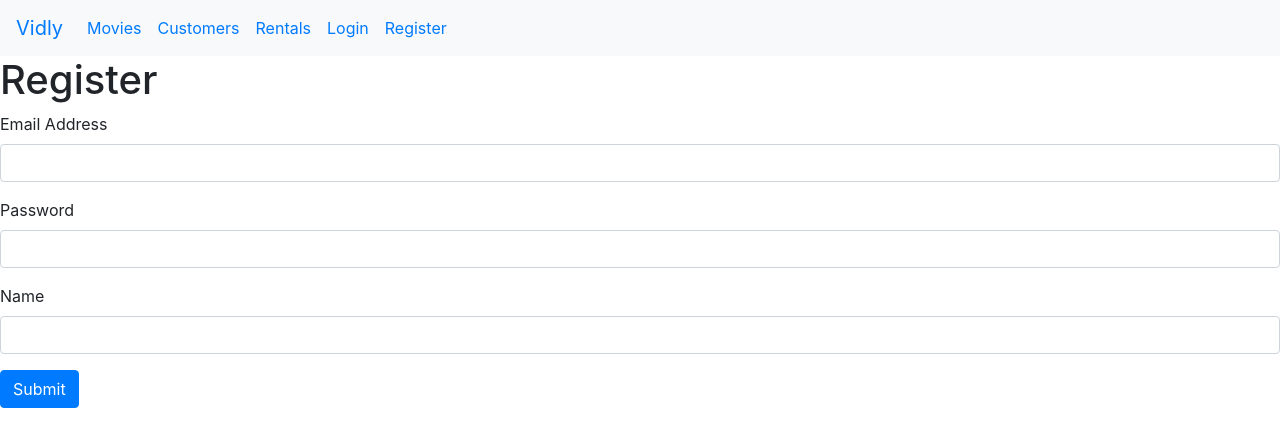
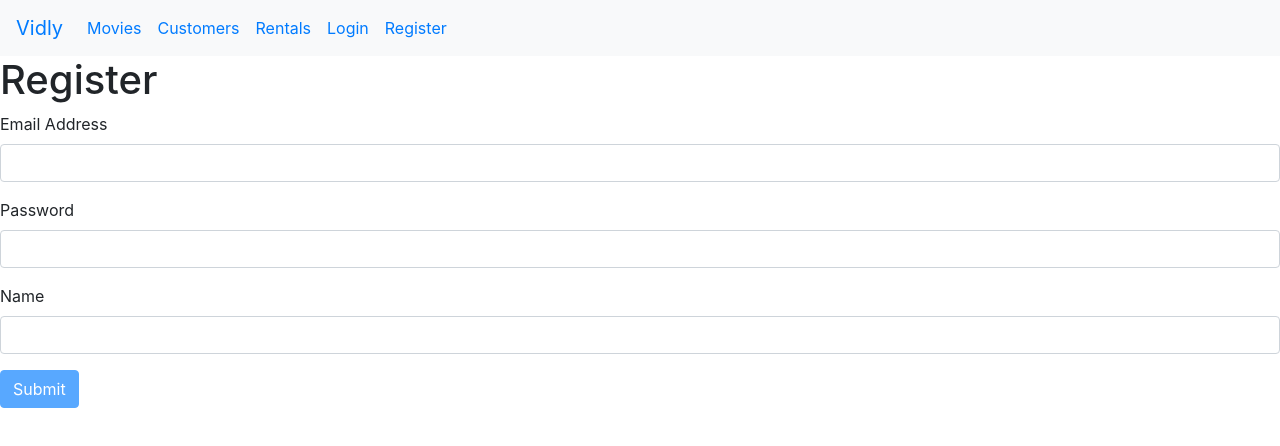
Before and after one commit to Bennity/vidly, a React (Create React App) app: page /Register in a window 1280 px wide. Shown: the top 446 px of the page. Built offline with nearby package versions, Linux system fonts and the light colour scheme.

Commit message:
register working

```diff
--- a/package.json
+++ b/package.json
@@ -8,7 +8,7 @@
     "@testing-library/user-event": "^7.2.1",
     "bootstrap": "^4.4.1",
     "font-awesome": "^4.7.0",
-    "joi": "^14.3.1",
+    "joi-browser": "^13.4.0",
     "lodash": "^4.17.15",
     "react": "^16.13.0",
     "react-dom": "^16.13.0",
--- a/src/forms/registerForm.jsx
+++ b/src/forms/registerForm.jsx
@@ -1,15 +1,18 @@
 import React, { Component } from "react";
-import Joi from "joi";
+import Joi from "joi-browser";
 
 class registerForm extends Component {
   handleSubmit = e => {
     e.preventDefault();
+    const errors = this.validate();
+    this.setState({ errors: errors || {} });
+    if (errors) return;
     console.log("submit");
   };
 
   handleChange = e => {
     const errors = { ...this.state.errors };
-    const errorMessage = this.validate(e.currentTarget);
+    const errorMessage = this.validateProperty(e.currentTarget);
     if (errorMessage) errors[e.currentTarget.name] = errorMessage;
     else delete errors[e.currentTarget.name];
 
@@ -20,12 +23,20 @@ class registerForm extends Component {
 
   validate = () => {
     const result = Joi.validate(this.state.account, this.schema);
+    console.log(result);
     if (!result.error) return null;
 
     const errors = {};
     for (let item of result.error.details) errors[item.path[0]] = item.message;
 
     return errors;
+  };
+
+  validateProperty = ({ name, value }) => {
+    const obj = { [name]: value };
+    const schema = { [name]: this.schema[name] };
+    const { error } = Joi.validate(obj, schema);
+    return error ? error.details[0].message : null;
   };
 
   state = {
@@ -55,10 +66,12 @@ class registerForm extends Component {
               value={this.state.account.emailaddress}
               name="emailaddress"
             />
+            {this.state.errors.emailaddress && (
+              <div className="alert alert-danger">
+                {this.state.errors.emailaddress}
+              </div>
+            )}
           </div>
-          {this.state.error && (
-            <div>className="alert alert-danger">{this.state.error}</div>
-          )}
           <div className="form-group">
             <label forhtml="Password">Password</label>
             <input
@@ -68,7 +81,13 @@ class registerForm extends Component {
               onChange={this.handleChange}
               value={this.state.account.password}
               name="password"
+              error={this.state.errors.password}
             />
+            {this.state.errors.password && (
+              <div className="alert alert-danger">
+                {this.state.errors.password}
+              </div>
+            )}
           </div>
           <div className="form-group">
             <label forhtml="Name">Name</label>
@@ -79,12 +98,17 @@ class registerForm extends Component {
               onChange={this.handleChange}
               value={this.state.account.name}
               name="name"
+              error={this.state.errors.name}
             />
+            {this.state.errors.name && (
+              <div className="alert alert-danger">{this.state.errors.name}</div>
+            )}
           </div>
-          {this.state.error && (
-            <div>className="alert alert-danger">{this.state.error}</div>
-          )}
-          <button type="submit" className="btn btn-primary">
+          <button
+            type="submit"
+            className="btn btn-primary"
+            disabled={this.validate()}
+          >
             Submit
           </button>
         </form>
```
Also changed, not shown: 1 other file (tests, documents, lock files or other folders).
